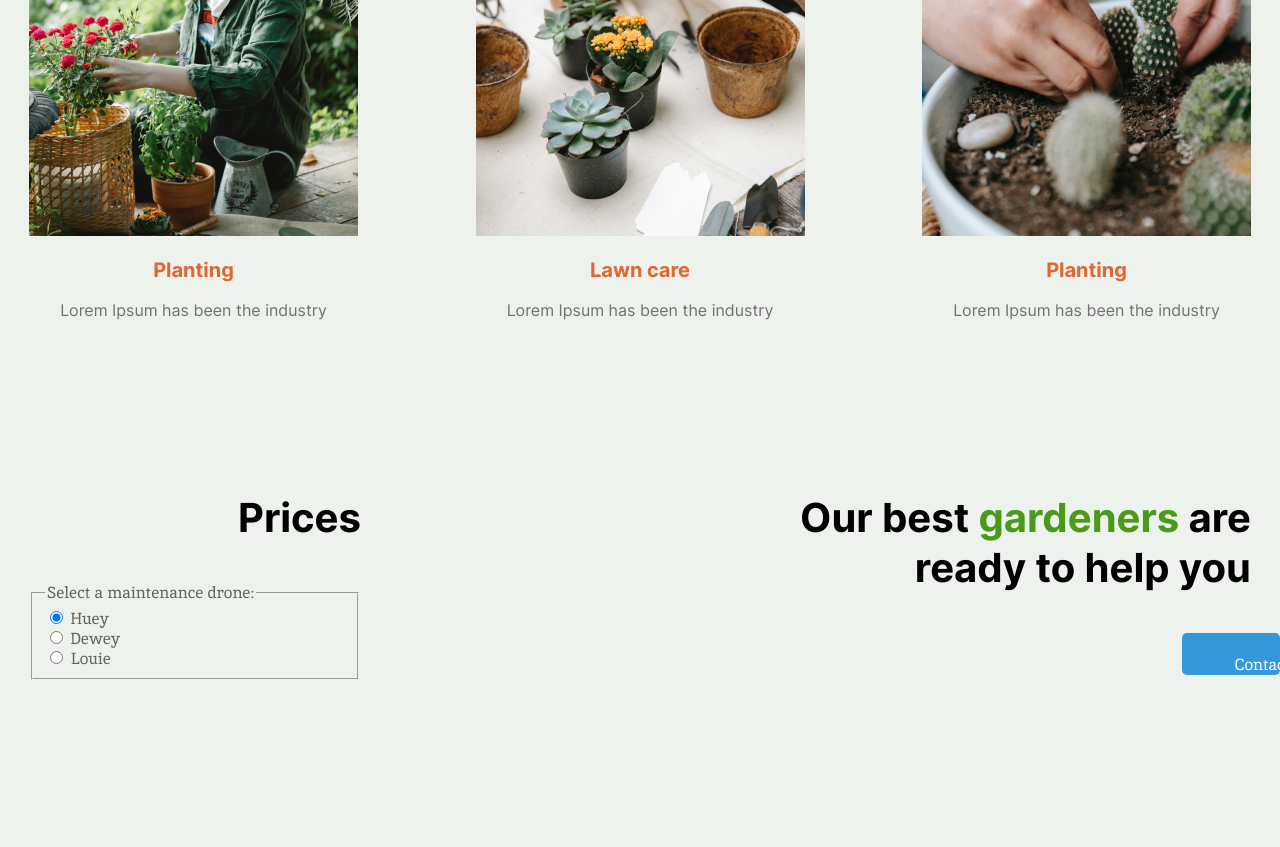
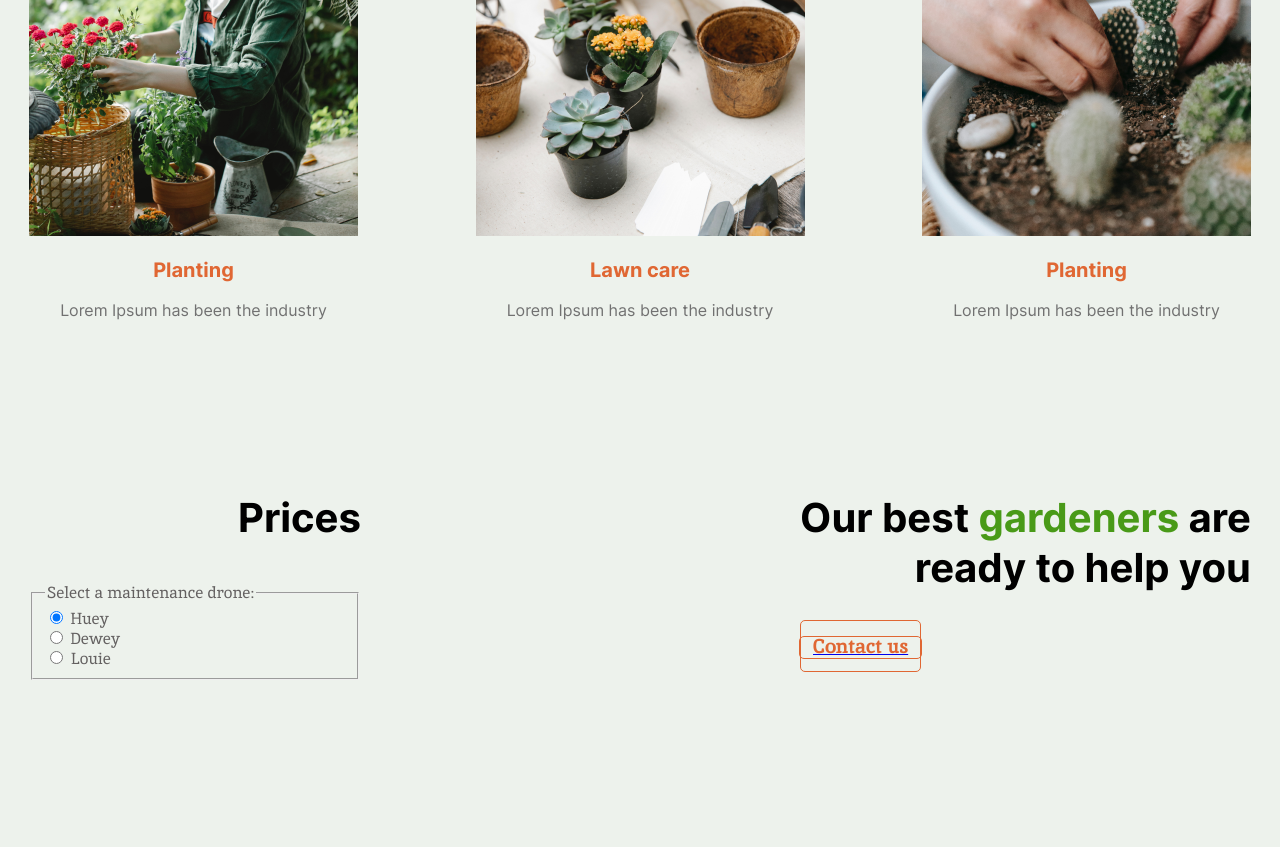
Before and after one commit to VladKishkovar/Plants, a plain HTML site: page index.html in a window 1280 px wide. Shown: the part 1950-2797 px from the top of the page. Drawn offline with Linux system fonts and the light colour scheme.

Commit message:
button_href

```diff
--- a/css/style.css
+++ b/css/style.css
@@ -387,6 +387,7 @@ line-height: 30px; /* 150% */
   }
   .Price {
 
+
   }
   .Price_wrapper {
     display: flex;
@@ -419,7 +420,7 @@ line-height: 30px; /* 150% */
     height: 191.007px;
   }
   .text {
-    justify-content: flex-end
+    justify-content: flex-end;
     width: 452px;
     height: 103.004px;
   }
@@ -453,29 +454,30 @@ line-height: 50px;
   line-height: 50px; /* 125% */
  }
  .button {
-  position: absolute;
-  right: 0;
-  display: inline-block;
-  background-color: #3498db;
-  color: #fff;
-  padding: 12px 33px 30px;
-  text-decoration: none;
-  font-size: 16px;
   border-radius: 5px;
-  border: none;
-  cursor: pointer;
-  transition: background-color 0.3s ease; /* Плавное изменение цвета при наведении */
+  border: 1px solid #E06733;
 }
 
 .button:hover {
   border-radius: 5px;
   border: 1px solid #E06733;
 }
-
+.button_href {
+  display: flex;
+  justify-content: end;
+}
 .btn_call {
-  display: inline-block;
-  padding: 10px 20px;
-
+padding: 12px;
+border-radius: 5px;
+border: 1px solid #E06733;
+color: #E06733;
+text-decoration: none;
+text-align: center;
+font-size: 20px;
+font-style: normal;
+font-weight: 700;
+line-height: normal;
+}
 
 
 .leaf-group {
```
